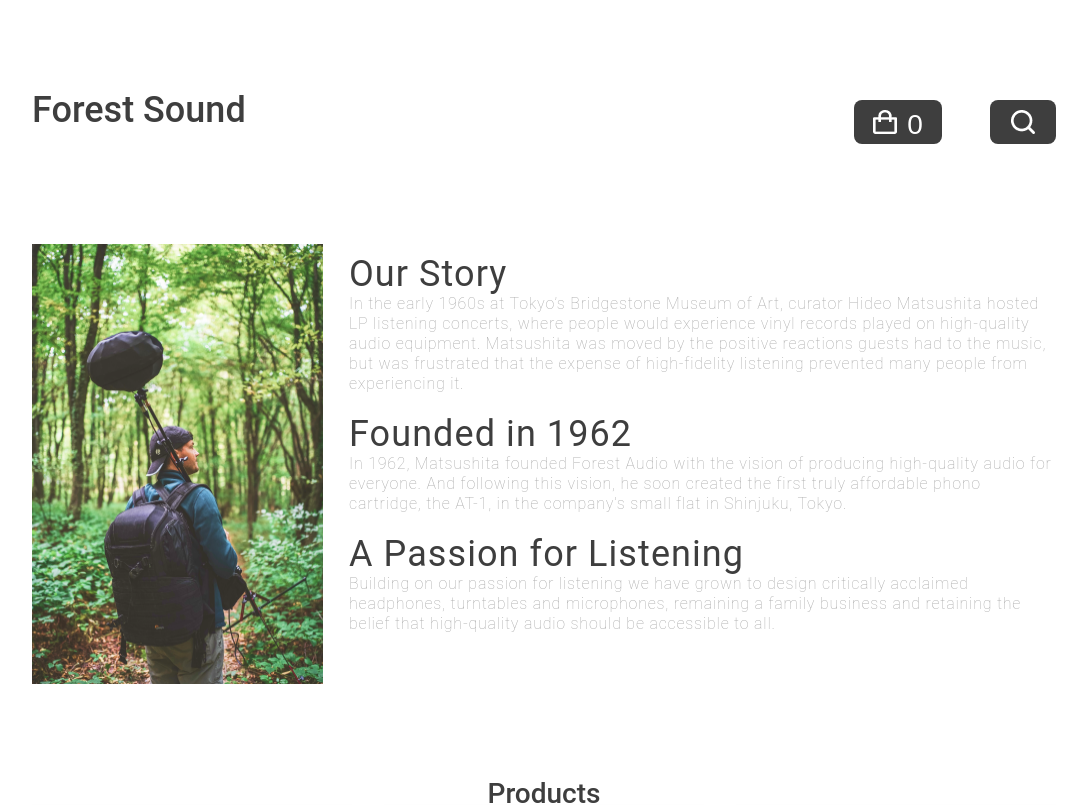
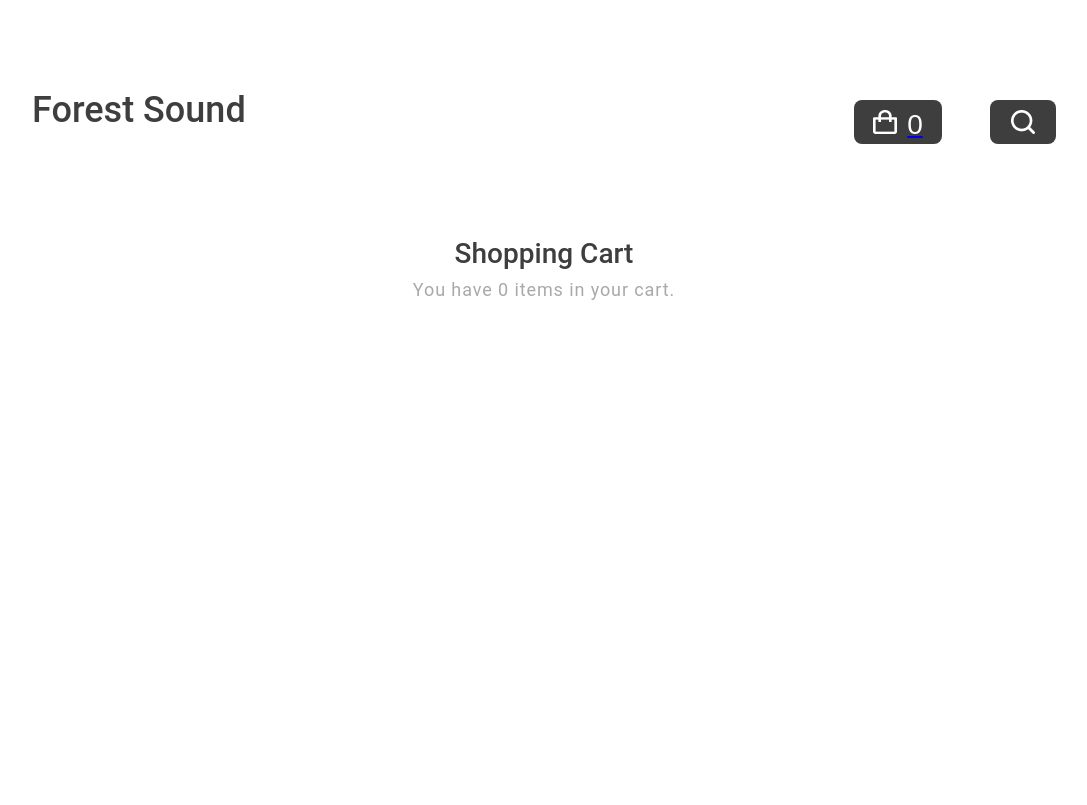
Before and after one commit to ken0619b/ec-site-design-and-implementation, a React (Create React App) app: page /cart in a window 1280 px wide. Shown: the top 805 px of the page, without its empty margins (96-1183 px from the left). Built offline with nearby package versions, Linux system fonts and the light colour scheme.

Commit message:
add cart, implementing React-Router

```diff
--- a/package.json
+++ b/package.json
@@ -35,5 +35,9 @@
       "last 1 firefox version",
       "last 1 safari version"
     ]
+  },
+  "devDependencies": {
+    "react-router": "^5.2.0",
+    "react-router-dom": "^5.2.0"
   }
 }
--- a/src/App.js
+++ b/src/App.js
@@ -1,7 +1,9 @@
 import React, { createContext, useReducer, Fragment } from "react";
+import { BrowserRouter, Switch, Route} from "react-router-dom";
 import Header from "./components/header";
 import Story from "./components/story";
 import ProductList from "./components/product-list";
+import Cart from "./components/cart";
 import { createGlobalStyle } from "styled-components";
 
 const GlobalStyle = createGlobalStyle`
@@ -31,9 +33,10 @@ const appReducer = (state, action) => {
           {
             sku_id: action.item.sku_id,
             name: action.item.name,
+            maker: action.item.maker,
             price: action.item.price,
           },
-        ]
+        ],
       };
     }
     case "REMOVE_ITEM_FROM_CART": {
@@ -66,11 +69,18 @@ const App = () => {
     <Fragment>
       <GlobalStyle />
       <AppContext.Provider value={value}>
-        <div className="container">
+        <BrowserRouter>
           <Header />
-          <Story />
-          <ProductList />
-        </div>
+          <Switch>
+            <Route exact path="/">
+              <Story />
+              <ProductList />
+            </Route>
+            <Route path="/cart">
+              <Cart />
+            </Route>
+          </Switch>
+        </BrowserRouter>
       </AppContext.Provider>
     </Fragment>
   );
--- /dev/null
+++ b/src/components/cart.js
@@ -0,0 +1,129 @@
+import React, { useContext, useEffect, useState } from "react";
+import styled from "styled-components";
+import { AppContext } from "../App";
+
+const CartContainer = styled.div`
+  margin-top: 100px;
+
+  .title {
+    text-align: center;
+    font-weight: 500;
+    font-size: 28px;
+    line-height: 20px;
+    margin-bottom: 16px;
+  }
+
+  .cart-description {
+    text-align: center;
+    font-style: normal;
+    font-weight: normal;
+    font-size: 18px;
+    line-height: 20px;
+    letter-spacing: 0.05em;
+    color: #a9a9a9;
+    margin-bottom: 36px;
+  }
+`;
+
+const CartItem = styled.div`
+  // body
+  width: 1000px;
+  height: 120px;
+  background: #ffffff;
+
+  // appearance
+  box-shadow: 0px 6px 12px rgba(62, 62, 62, 0.1);
+  border-radius: 8px;
+
+  // margin
+  margin-bottom: 48px;
+
+  text-align: center;
+
+  .wrapper {
+    display: flex;
+    flex-direction: row;
+    img {
+      width: 120px;
+    }
+    .text-wrapper {
+      display: flex;
+      flex-direction: column;
+      width: 200px;
+      .title {
+        font-style: normal;
+        font-weight: 500;
+        font-size: 22px;
+        line-height: 20px;
+        color: #3e3e3e;
+      }
+      .maker {
+        font-style: normal;
+        font-weight: 500;
+        font-size: 16px;
+        line-height: 20px;
+        color: #a9a9a9;
+      }
+    }
+  }
+`;
+
+const Cart = () => {
+  const { state } = useContext(AppContext);
+  const [cart_items, setCartItems] = useState([]);
+
+  useEffect(() => {
+    // state.cartが変更される場合にcartの中身から、CartItemで表示させるために集計をする。
+    // cartからitemを抜き出し、
+    const aggregated_cart_items = state.cart.reduce((result, current_item) => {
+      const item_in_bag = result.find(
+        (item) => item.sku_id === current_item.sku_id
+      );
+      // cartからsku_idの一致するitemが存在する場合、countを増やす
+      if (item_in_bag) {
+        item_in_bag.count++;
+      } else {
+        // cartからsku_idの一致するitemが存在しない場合、新しくエントリーを作成する
+        result.push({
+          sku_id: current_item.sku_id,
+          count: 1,
+          name: current_item.name,
+          maker: current_item.maker,
+          price: current_item.price
+        });
+      }
+      return result;
+    }, []);
+
+    // ローカルなcart_itemsを更新する
+    setCartItems(aggregated_cart_items);
+  }, [state.cart]);
+
+  return (
+    <CartContainer>
+      <div className="title">Shopping Cart</div>
+      <div className="cart-description">You have {state.cart.length} items in your cart.</div>
+      {cart_items.map((item) => (
+        <CartItem key={item.sku_id}>
+          <div className="wrapper">
+            <img
+              src={`${
+                process.env.PUBLIC_URL
+              }/product_images/${item.name
+                .replace(/ /g, "_")
+                .toLowerCase()}.png`}
+              alt={item.name}
+            />
+            <div className="text-wrapper">
+              <div className="title">{item.name}</div>
+              <div className="maker">{item.maker}</div>
+              <div className="count">{item.count}</div>
+            </div>
+          </div>
+        </CartItem>
+      ))}
+    </CartContainer>
+  );
+};
+
+export default Cart;
--- a/src/components/header.js
+++ b/src/components/header.js
@@ -1,4 +1,5 @@
 import React, { useContext } from "react";
+import { Link } from "react-router-dom";
 import { AppContext } from "../App";
 import styled from "styled-components";
 import Button from "../shared/button";
@@ -6,7 +7,7 @@ import Button from "../shared/button";
 const CartButton = styled(Button)`
   margin-right: 48px;
   > img {
-    margin-right: 10px
+    margin-right: 10px;
   }
 `;
 
@@ -31,6 +32,7 @@ const HeaderContainer = styled.div`
     font-size: 36px;
     line-height: 20px;
     color: #3e3e3e;
+    text-decoration: none;
   }
 `;
 
@@ -39,16 +41,20 @@ const Header = () => {
 
   return (
     <HeaderContainer>
-      <div className="title">Forest Sound</div>
+      <Link to="/" className="title">
+        Forest Sound
+      </Link>
       <div className="wrapper">
+        <Link to="/cart">
           <CartButton>
             <img
               src={`${process.env.PUBLIC_URL}/icon/cart.png`}
               alt="cart"
               className="ml"
             />
-          {state.cart.length}
+            <span className="stock-count-label">{state.cart.length}</span>
           </CartButton>
+        </Link>
         <SearchButton>
           <img
             src={`${process.env.PUBLIC_URL}/icon/search.png`}
```
Also changed, not shown: 1 other file (tests, documents, lock files or other folders). Lines whose indentation alone changed are shown as unchanged.
